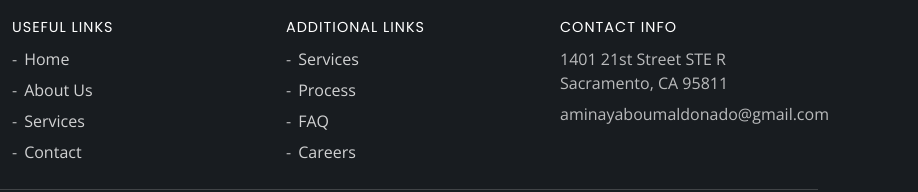
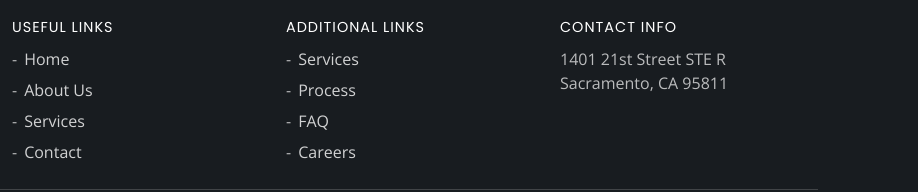
Before and after one commit to laminjalang/etscontent.github.io, a plain HTML site: page index.html in a window 1280 px wide. Shown: the part 3768-3960 px from the top of the page, 362-1280 px from the left. Drawn offline with nearby package versions, Linux system fonts and the light colour scheme; some packages are replaced by stand-ins of ours.

Commit message:
Update index.html

```diff
--- a/index.html
+++ b/index.html
@@ -360,7 +360,7 @@
 							<ul class="list-unstyled">
 								<li>1401 21st Street STE R <br>
 										Sacramento, CA 95811</li>
-								<li>aminayaboumaldonado@gmail.com</li>
+
 							</ul>
 						</div>
 					</div><!-- end row(1) -->
```
